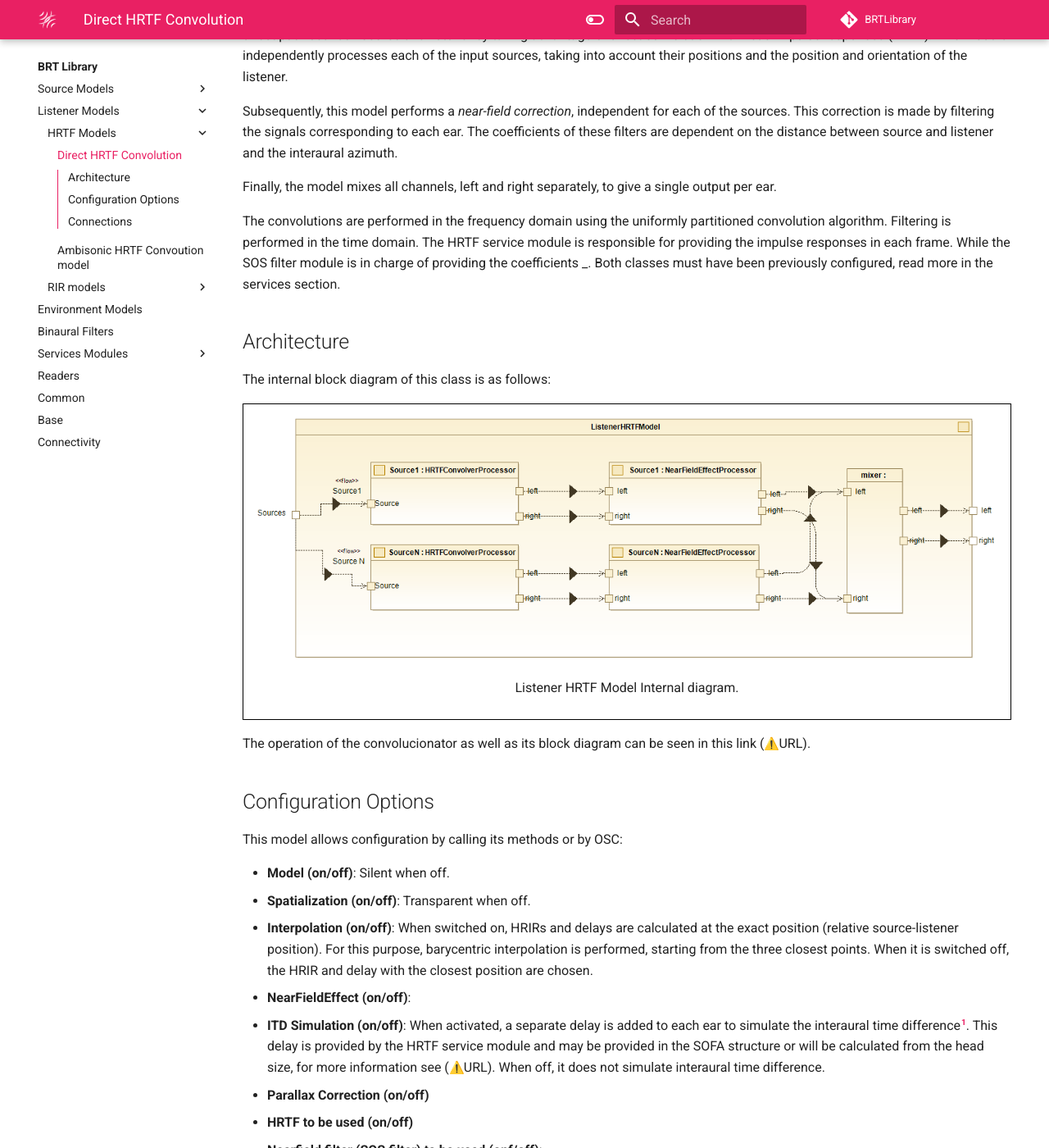
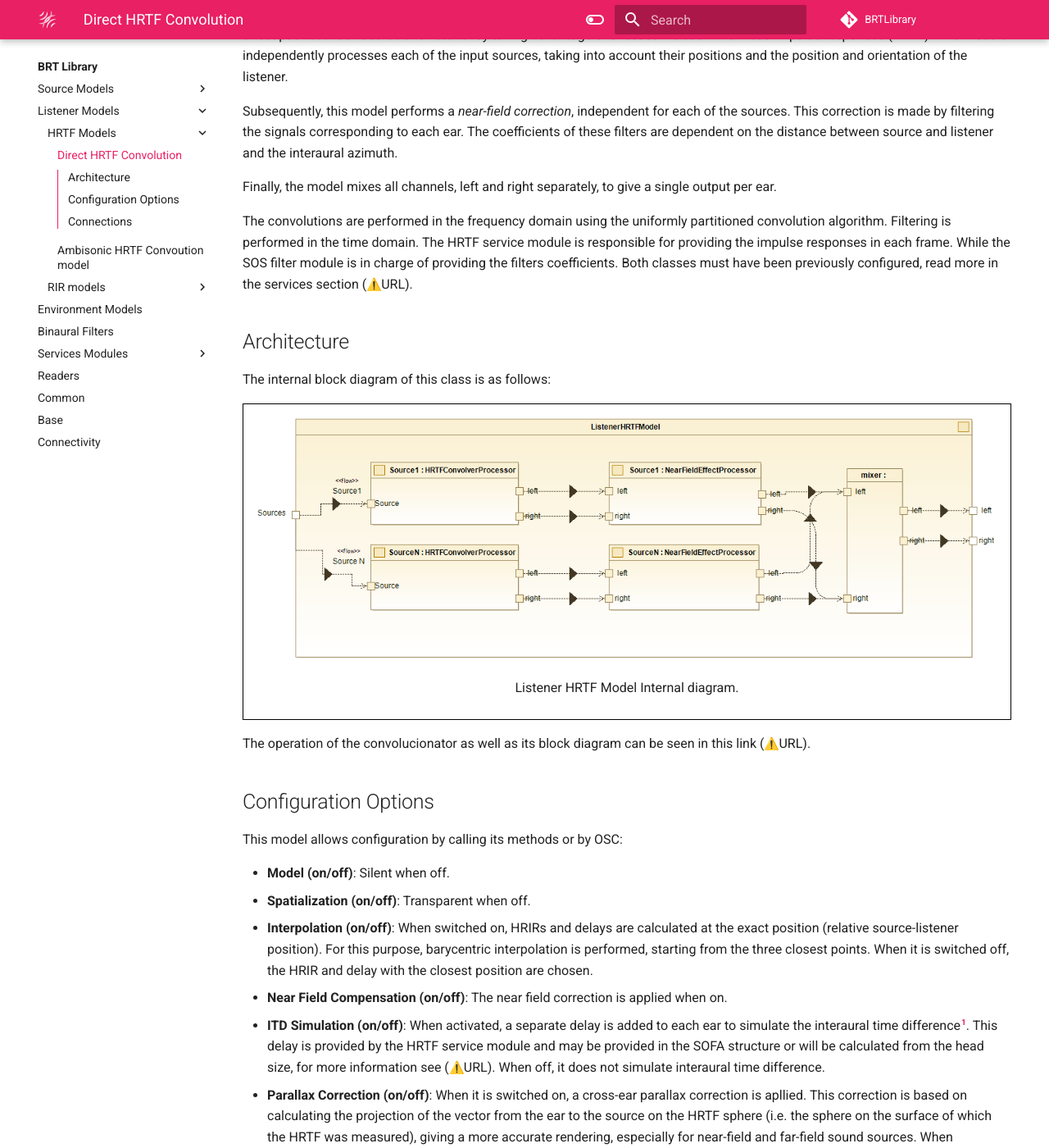
Before and after one commit to GrupoDiana/BRT-Documentation, an MkDocs documentation site: the page built from docs/library/listener-models/hrtf-models/listener-acoustic-model-hrtf.md, in a window 1280 px wide and 1400 px high, scrolled down 305 px. Shown: the whole window at 82% size. Built offline with MkDocs 1.6.1 and Material for MkDocs 9.7.7, drawn with Linux system fonts in a browser that asks for light colours; emoji names are drawn with the system emoji font; comment, search, counter and statistics services are not loaded; some of the changed lines change nothing that is shown; some of the changed text lies outside the part shown.

Commit message:
feat: Completing the HRTF listener model

````diff
--- a/docs/library/listener-models/hrtf-models/listener-acoustic-model-hrtf.md
+++ b/docs/library/listener-models/hrtf-models/listener-acoustic-model-hrtf.md
@@ -9,14 +9,14 @@
 Finally, the model mixes all channels, left and right separately, to give a single output per ear.
 
 The convolutions are performed in the frequency domain using the uniformly partitioned convolution algorithm. Filtering is performed in the time domain.
-The HRTF service module is responsible for providing the impulse responses in each frame. While the SOS filter module is in charge of providing the coefficients _. Both classes must have been previously configured, read more in the services section.
+The HRTF service module is responsible for providing the impulse responses in each frame. While the SOS filter module is in charge of providing the filters coefficients. Both classes must have been previously configured, read more in the services section (:warning:URL).
 
 
 ## Architecture
 
 The internal block diagram of this class is as follows:
 <div style="border: 1px solid #000; padding: 10px; display: inline-block;">
-    <img src="/BRT-Documentation/assets/ListenerHRTFModel_InternalBlockDiagram.png" alt="Listener HRTF Model Internal diagram" style="display: block; margin: 0 auto;">
+    <img src="/BRT-Documentation/assets/sysmldiagrams/ListenerHRTFModel_InternalBlockDiagram.png" alt="Listener HRTF Model Internal diagram" style="display: block; margin: 0 auto;">
     <p style="text-align: center;">Listener HRTF Model Internal diagram.</p>
 </div>
 
@@ -29,11 +29,11 @@
 - **Model (on/off)**: Silent when off.
 - **Spatialization (on/off)**: Transparent when off.
 - **Interpolation (on/off)**: When switched on, HRIRs and delays are calculated at the exact position (relative source-listener position). For this purpose, barycentric interpolation is performed, starting from the three closest points. When it is switched off, the HRIR and delay with the closest position are chosen.
-- **NearFieldEffect (on/off)**:
+- **Near Field Compensation (on/off)**: The near field correction is applied when on.
 - **ITD Simulation (on/off)**: When activated, a separate delay is added to each ear to simulate the interaural time difference[^1]. This delay is provided by the HRTF service module and may be provided in the SOFA structure or will be calculated from the head size, for more information see (:warning:URL). When off, it does not simulate interaural time difference.
-- **Parallax Correction (on/off)**
-- **HRTF to be used (on/off)**
-- **Nearfield filter (SOS filter) to be used (onf/off)**:
+- **Parallax Correction (on/off)**: When it is switched on, a cross-ear parallax correction is apllied. This correction is based on calculating the projection of the vector from the ear to the source on the HRTF sphere (i.e. the sphere on the surface of which the HRTF was measured), giving a more accurate rendering, especially for near-field and far-field sound sources. When deactivated, the calculation is based on the centre of the listener's head.
+- **HRTF to be used**: The HRTF service module to be used for rendering. The system supports dynamic, hot-swapping of the service module being used.
+- **Nearfield filter (SOS filter) to be used**: The SOS filter service module to be used for rendering. The system supports dynamic, hot-swapping of the service module being used.
 
 [^1]: To perform the convolution task correctly, avoiding comb filters, it is necessary that the delays of the impulse responses have been removed, for more information see (:warning:URL).
 ## Connections
@@ -53,34 +53,121 @@
 
 <ul>
 <li><strong>File</strong>: \include\ListenerModels\ListenerHRTFModel.hpp</li>
-<li>Class name: CListenerHRTFModel</li>
-<li>Inheritance: CListenerModelBase</li>
-<li>Classes that instance:</li>
+<li><strong>Class name</strong>: CListenerHRTFModel</li>
+<li><strong>Inheritance</strong>: CListenerModelBase</li>
+<li><strong>Namespace</strong>: BRTListenerModel</li>
+<li><strong>Classes that instance</strong>:
+    <ul>
+        <li>BRTProcessing::CHRTFConvolverProcessor</li>
+        <li>BRTProcessing::CNearFieldEffectProcessor</li>
+    </ul>
+</li>
 </ul>
 
 <h2>Class inheritance diagram</h2>
+<div style="border: 1px solid #000; padding: 10px; display: inline-block;">
+    <img src="/BRT-Documentation/assets/sysmldiagrams/HRTFListenerModel.png" alt="Listener HRTF Model Internal diagram" style="display: block; margin: 0 auto;">
+    <p style="text-align: center;">Listener HRTF Model Internal diagram.</p>
+</div>
+<br>
 
-<br>
+<h2>How to instantiate</h2>
+
+
+```cpp
+// Assuming that the ID of this listener model is contained in _listenerModelID.
+brtManager.BeginSetup();
+std::shared_ptr<BRTListenerModel::CListenerHRTFModel>listenerModel = brtManager.CreateListenerModel<BRTListenerModel::CListenerHRTFModel>(_listenerModelID);
+brtManager.EndSetup();
+if (listenerModel == nullptr) {
+    // ERROR
+}
+```
+<h2>How to connect</h2>
+Connect it to a listener model.
+
+```cpp
+// Assuming that the ID of this listener is contained in _listenerID and
+// that the ID of this listener model is contained in _listenerModelID.
+std::shared_ptr<BRTBase::CListener> listener = brtManager.GetListener(_listenerID);
+if (listener != nullptr) {
+    brtManager.BeginSetup();
+    bool control = listener->ConnectListenerModel(_listenerModelID);
+    brtManager.EndSetup();
+}
+```
+
+Connect an environment model to it.
+```cpp
+// Assuming that the ID of this listener model is contained in _listenerModelID.
+// that the ID of this environment is contained in _environmentModelID.
+std::shared_ptr<BRTListenerModel::CListenerModelBase> listenerModel = brtManager.GetListenerModel<BRTListenerModel::CListenerModelBase>(_listenerModelID);
+if (listenerModel != nullptr) {
+    brtManager.BeginSetup();
+    bool control = listenerModel->ConnectEnvironmentModel(_environmentModelID);
+    brtManager.EndSetup();
+}
+```
+
+Connect a source model to it.
+
+```cpp
+// Assuming that the soundSource could be a ID(string) or a std::shared_ptr<BRTSourceModel::CSourceModelBase>;
+std::shared_ptr<BRTListenerModel::CListenerModelBase> listenerModel = brtManager->GetListenerModel<BRTListenerModel::CListenerModelBase>(_listenerModelID);
+if (listenerModel != nullptr) {
+	bool control = listenerModel->ConnectSoundSource(soundSource);
+}
+
+```
+
+
 <h2>Public methods</h2>
 
 ```cpp
-
-// SET HRTF of listener
+// HRTF
 bool SetHRTF(std::shared_ptr< BRTServices::CHRTF > _listenerHRTF) override
-
 std::shared_ptr<BRTServices::CHRTF> GetHRTF() const override
 void RemoveHRTF() override
+
+// Near field compesation filter
 bool SetNearFieldCompensationFilters(std::shared_ptr<BRTServices::CSOSFilters> _listenerILD) override
+std::shared_ptr<BRTServices::CSOSFilters> GetNearFieldCompensationFilters() const override
+void RemoveNearFierldCompensationFilters() override
 
-/** \brief Get HRTF of listener
-*	\retval HRTF pointer to current listener HRTF
-*   \eh On error, an error code is reported to the error handler.
-*/
-std::shared_ptr<BRTServices::CSOSFilters> GetNearFieldCompensationFilters() const override
+void EnableSpatialization() override
+void DisableSpatialization() override
+bool IsSpatializationEnabled() override
 
+void EnableInterpolation() override
+void DisableInterpolation() override
+bool IsInterpolationEnabled() override
+
+void EnableNearFieldEffect() override
+void DisableNearFieldEffect() override
+bool IsNearFieldEffectEnabled() override
+
+void EnableITDSimulation() override
+void DisableITDSimulation() override
+bool IsITDSimulationEnabled() override
+
+void EnableParallaxCorrection() override
+void DisableParallaxCorrection() override
+bool IsParallaxCorrectionEnabled() override
+
+void EnableModel() override
+void DisableModel() override
+void ResetProcessorBuffers()
+
+// Connect a new source to this listener model
+bool ConnectSoundSource(std::shared_ptr<BRTSourceModel::CSourceModelBase> _source) override
+//Disconnect a new source to this listener model
+bool DisconnectSoundSource(std::shared_ptr<BRTSourceModel::CSourceModelBase> _source) override
+
+bool ConnectEnvironmentModel(const std::string & _environmentModelID) override
+bool DisconnectEnvironmentModel(const std::string & _environmentModelID) override
+
+void UpdateCommand() override
 ```
-<h2>How to instantiate</h2>
 
-<h2>How to connect</h2>
 
 </details>
````
Also changed, not shown: docs/assets/sysmldiagrams/HRTFListenerModel.png (added), docs/assets/sysmldiagrams/ListenerHRTFModel_InternalBlockDiagram.png (renamed from docs/assets/ListenerHRTFModel_InternalBlockDiagram.png).
